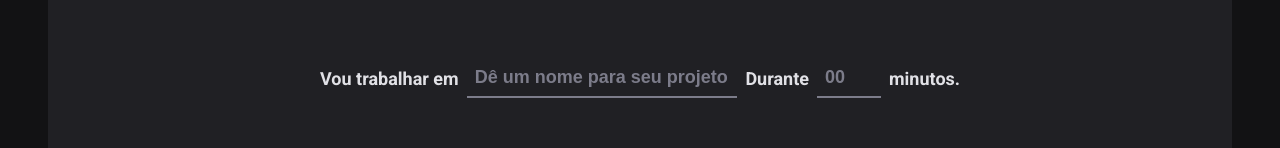
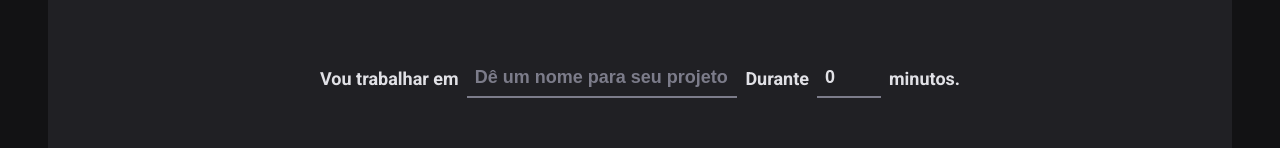
Before and after one commit to Jhameson/02-ignite-timer, a React (Vite) app: page / in a window 1280 px wide. Shown: the part 166-314 px from the top of the page. Built offline with nearby package versions, Linux system fonts and the light colour scheme.

Commit message:
TypeScript no formulário

```diff
--- a/src/pages/Home/index.tsx
+++ b/src/pages/Home/index.tsx
@@ -21,12 +21,23 @@
     .max(60, 'O ciclo precisa ser de no máximo 60 minutos'),
 })
 
+// interface NewCycleFormData {
+//   task: string
+//   minutesAmount: number
+// }
+
+type NewCycleFormData = zod.infer<typeof newCycleFormValidationSchema>
+
 export function Home() {
-  const { register, handleSubmit, watch } = useForm({
+  const { register, handleSubmit, watch } = useForm<NewCycleFormData>({
     resolver: zodResolver(newCycleFormValidationSchema),
+    defaultValues: {
+      task: '',
+      minutesAmount: 0,
+    },
   })
 
-  function handleCreateNewCycle(data: any) {
+  function handleCreateNewCycle(data: NewCycleFormData) {
     console.log(data)
   }
 
```
